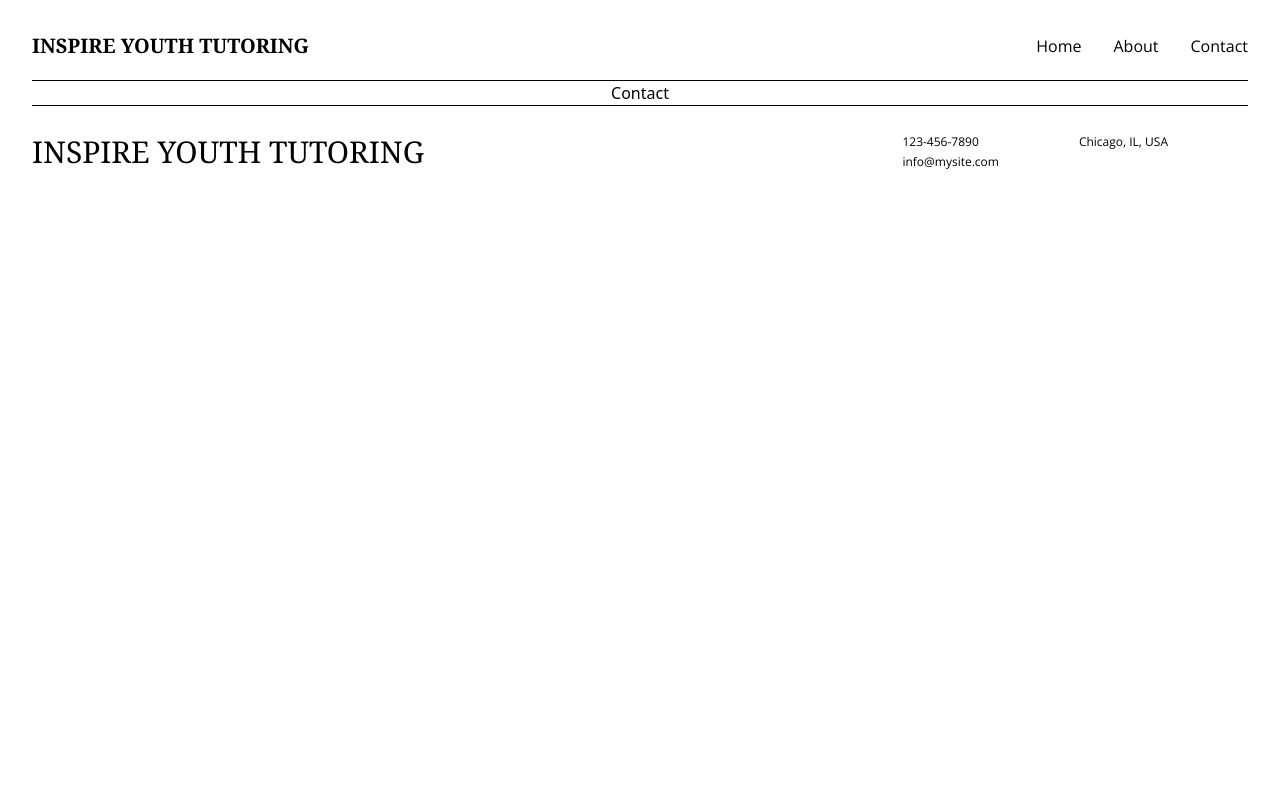
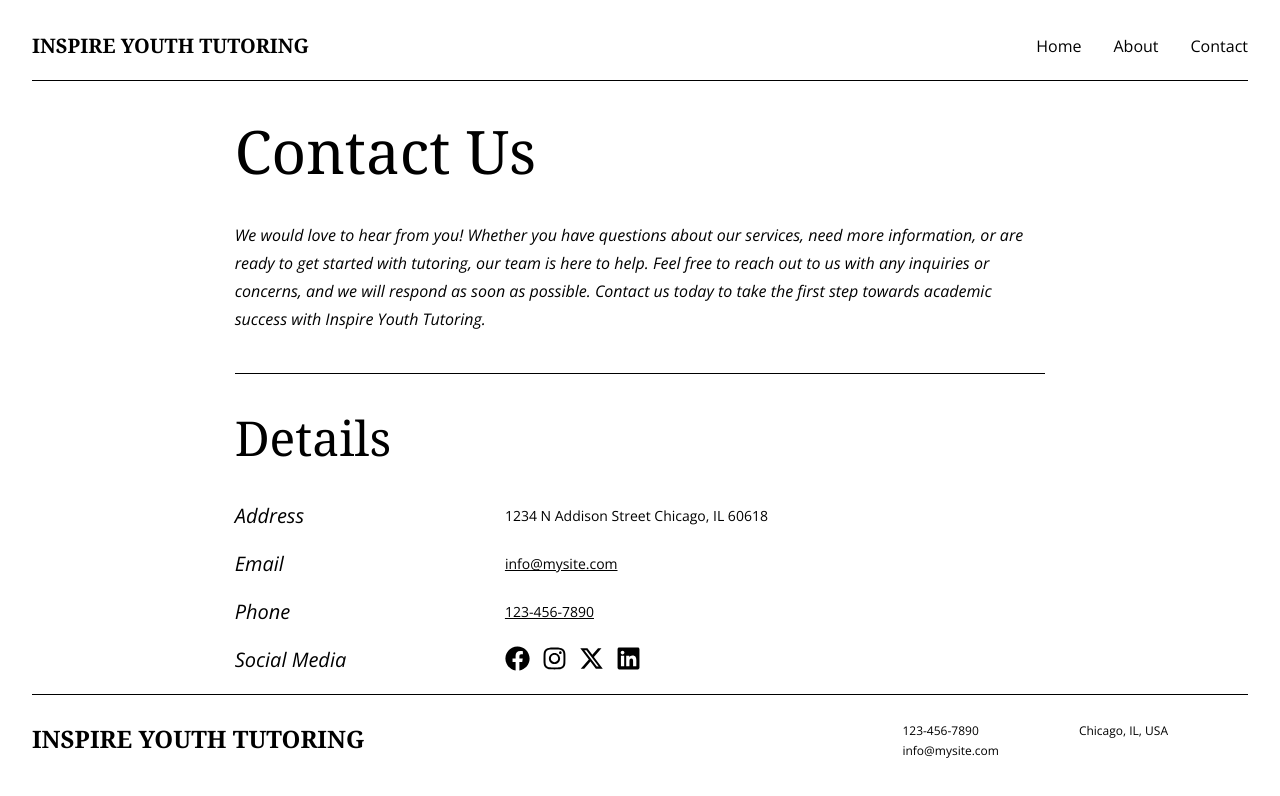
Before and after one commit to wo4455/Inspire-Youth-Tutoring, a React (Vite) app: page /contact in a window 1280 px wide. Shown: the top 796 px of the page. Built offline with nearby package versions, Linux system fonts and the light colour scheme.

Commit message:
Create Contact Page

```diff
--- a/src/App.css
+++ b/src/App.css
@@ -56,3 +56,8 @@
 body.no-scroll {
   overflow: hidden;
 }
+
+.opacity-fade:hover {
+  opacity: 0.5;
+  transition: opacity 0.3s ease-in-out;
+}
--- a/src/components/Footer.jsx
+++ b/src/components/Footer.jsx
@@ -3,7 +3,7 @@ import React from "react";
 const Footer = () => {
   return (
     <div className="flex flex-col m-auto md:flex-row md:justify-between w-full text-left pt-7 md:pb-28 border-t border-gray-400">
-      <h1 className="text-2xl md:text-3xl mb-6 font-georgia">
+      <h1 className="text-2xl md:text-2xl mb-6 font-bold font-georgia">
         INSPIRE YOUTH TUTORING
       </h1>
       <div className="md:flex md:flex-row">
--- a/src/components/Header.jsx
+++ b/src/components/Header.jsx
@@ -8,7 +8,9 @@ const ListItem = ({ data, c }) => {
   return (
     <li
       className={`${
-        c && "border-b border-gray-400 my-8 text-lg uppercase font-light"
+        c
+          ? "border-b border-gray-400 my-8 text-lg uppercase font-light opacity-fade"
+          : "opacity-fade"
       }`}
     >
       <Link
@@ -44,7 +46,7 @@ const Header = () => {
             className="space-y-2"
             onClick={() => setIsNavOpen((prev) => !prev)}
           >
-            <AiOutlineMenu size={20} />
+            <AiOutlineMenu size={20} className="cursor-pointer" />
           </div>
 
           <div
@@ -56,7 +58,7 @@ const Header = () => {
               className="absolute top-0 right-0 px-8 py-9"
               onClick={() => setIsNavOpen(false)}
             >
-              <AiOutlineClose size={20} />
+              <AiOutlineClose size={20} className="cursor-pointer" />
             </div>
             <ul className="flex flex-col text-white items-center justify-between min-h-[250px]">
               <ListItem data={"Home"} c />
--- a/src/pages/Contact/Contact.jsx
+++ b/src/pages/Contact/Contact.jsx
@@ -1,7 +1,14 @@
 import React from "react";
+import Desc from "./components/Desc.jsx";
+import Details from "./components/Details.jsx";
 
 const Contact = () => {
-  return <div>Contact</div>;
+  return (
+    <>
+      <Desc />
+      <Details />
+    </>
+  );
 };
 
 export default Contact;
--- /dev/null
+++ b/src/pages/Contact/components/Desc.jsx
@@ -0,0 +1,19 @@
+import React from "react";
+
+const Desc = () => {
+  return (
+    <section className="md:w-2/3 m-auto flex flex-col items-start text-left border-b border-grey-400">
+      <h1 className="text-4xl md:text-6xl font-georgia my-10">Contact Us</h1>
+      <p className="mb-10 text-md font-open_sans font-light italic leading-7">
+        We would love to hear from you! Whether you have questions about our
+        services, need more information, or are ready to get started with
+        tutoring, our team is here to help. Feel free to reach out to us with
+        any inquiries or concerns, and we will respond as soon as possible.
+        Contact us today to take the first step towards academic success with
+        Inspire Youth Tutoring.
+      </p>
+    </section>
+  );
+};
+
+export default Desc;
--- /dev/null
+++ b/src/pages/Contact/components/Details.jsx
@@ -0,0 +1,73 @@
+import React from "react";
+import { FaFacebook } from "react-icons/fa";
+import { FaXTwitter } from "react-icons/fa6";
+import { FaInstagram } from "react-icons/fa";
+import { FaLinkedin } from "react-icons/fa";
+
+const ListItem = ({ title, desc, otherStyles }) => {
+  return (
+    <div className="flex flex-col items-start text-left md:flex-row md:justify-between md:w-full">
+      <h3 className="text-xl font-open_sans font-light italic mb-5">{title}</h3>
+      <p
+        className={`${otherStyles} leading-7 text-sm font-open_sans font-light mb-5 md:w-8/12`}
+      >
+        {desc}
+      </p>
+    </div>
+  );
+};
+
+const Details = () => {
+  return (
+    <section className="md:w-2/3 m-auto flex flex-col items-start text-left">
+      <h2 className="text-3xl md:text-5xl font-georgia my-10">Details</h2>
+      <ListItem
+        title={"Address"}
+        desc={"1234 N Addison Street Chicago, IL 60618"}
+      />
+      <ListItem
+        title={"Email"}
+        desc={"info@mysite.com"}
+        otherStyles={"underline"}
+      />
+      <ListItem
+        title={"Phone"}
+        desc={"123-456-7890"}
+        otherStyles={"underline"}
+      />
+      <div className="flex flex-col items-start text-left md:flex-row md:justify-between md:w-full">
+        <h3 className="text-xl font-open_sans font-light italic mb-5">
+          Social Media
+        </h3>
+        <div className="flex mb-5 md:w-8/12">
+          <a href="http://facebook.com" target="_blank">
+            <FaFacebook
+              size={25}
+              className="mr-3 opacity-fade cursor-pointer"
+            />
+          </a>
+          <a href="http://instagram.com" target="_blank">
+            <FaInstagram
+              size={25}
+              className="mr-3 opacity-fade cursor-pointer"
+            />
+          </a>
+          <a href="http://x.com" target="_blank">
+            <FaXTwitter
+              size={25}
+              className="mr-3 opacity-fade cursor-pointer"
+            />
+          </a>
+          <a href="http://linkedin.com" target="_blank">
+            <FaLinkedin
+              size={25}
+              className="mr-3 opacity-fade cursor-pointer"
+            />
+          </a>
+        </div>
+      </div>
+    </section>
+  );
+};
+
+export default Details;
```
